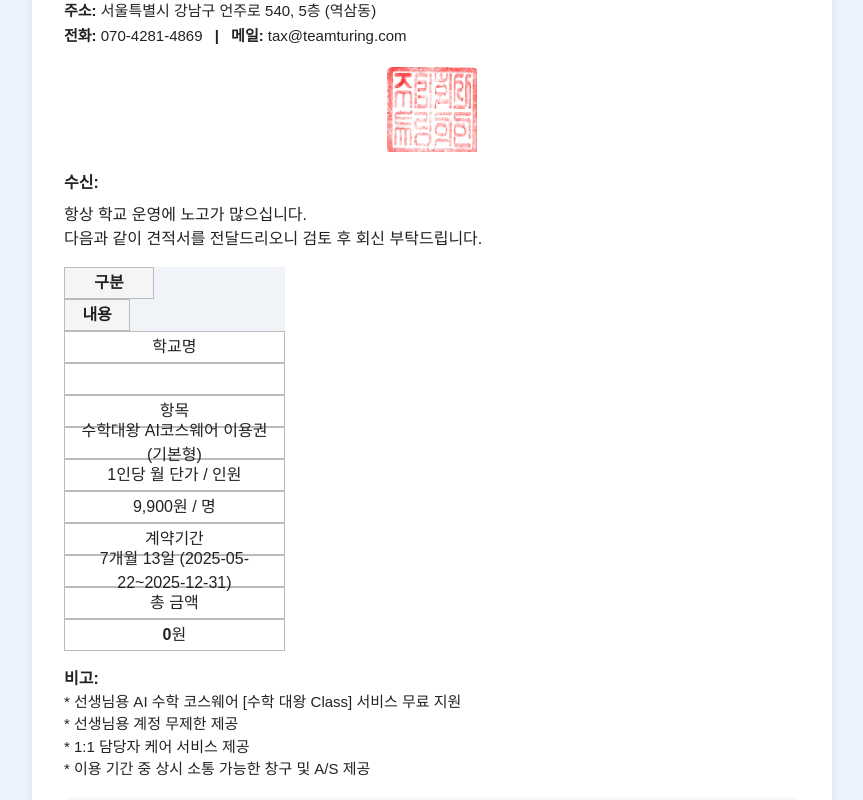
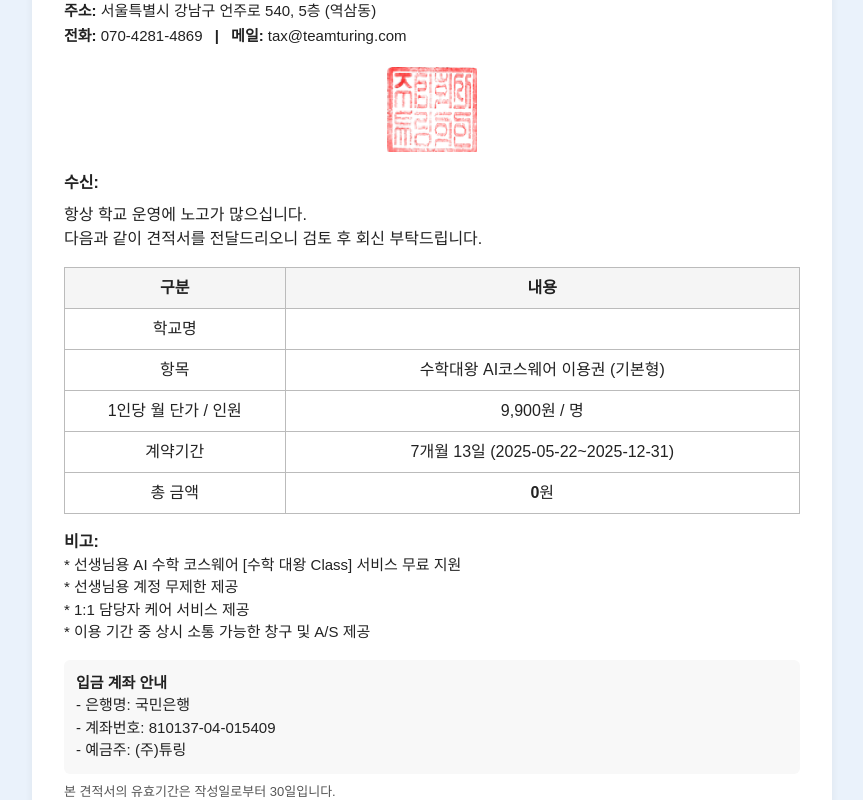
Before and after one commit to gomarygo/quotation-vite, a React (Vite) app: page / in a window 1280 px wide. Both pictures are taken after a click on the button "견적서 미리보기". Shown: the part 318-1118 px from the top of the page, without its empty margins (208-1071 px from the left). Built offline with nearby package versions, Linux system fonts and the light colour scheme.

Commit message:
fix: PC 화면 표 flex 스타일 제거 및 자연스러운 줄바꿈/너비 개선

```diff
--- a/src/components/QuotationPreview.tsx
+++ b/src/components/QuotationPreview.tsx
@@ -218,33 +218,33 @@
           `}
         </style>
         <div style={{ overflowX: 'auto', marginBottom: 16 }}>
-          <table style={{ width: '100%', borderCollapse: 'collapse', fontSize: 'clamp(14px, 3.5vw, 16px)', background: '#fff', tableLayout: 'fixed', minWidth: 500 }}>
+          <table style={{ width: '100%', borderCollapse: 'collapse', fontSize: 'clamp(14px, 3.5vw, 16px)', background: '#fff', tableLayout: 'auto', minWidth: 400 }}>
             <colgroup>
               <col style={{ width: '30%' }} />
               <col style={{ width: '70%' }} />
             </colgroup>
             <thead>
               <tr style={{ background: '#f0f4f8' }}>
-                <th style={{ border: '1px solid #bbb', padding: 8, width: 90, display: 'flex', alignItems: 'center', justifyContent: 'center', textAlign: 'center', height: 32, minHeight: 32 }}>구분</th>
-                <th style={{ border: '1px solid #bbb', padding: 8, display: 'flex', alignItems: 'center', justifyContent: 'center', textAlign: 'center', height: 32, minHeight: 32 }}>내용</th>
+                <th style={{ border: '1px solid #bbb', padding: 8, textAlign: 'center', height: 32, minHeight: 32 }}>구분</th>
+                <th style={{ border: '1px solid #bbb', padding: 8, textAlign: 'center', height: 32, minHeight: 32 }}>내용</th>
               </tr>
             </thead>
             <tbody>
-              <tr><td data-label="구분" style={{ border: '1px solid #bbb', padding: 8, display: 'flex', alignItems: 'center', justifyContent: 'center', textAlign: 'center', height: 32, minHeight: 32 }}>학교명</td><td data-label="내용" style={{ border: '1px solid #bbb', padding: 8, display: 'flex', alignItems: 'center', justifyContent: 'center', textAlign: 'center', height: 32, minHeight: 32 }}>{data.schoolName}</td></tr>
-              <tr><td data-label="구분" style={{ border: '1px solid #bbb', padding: 8, display: 'flex', alignItems: 'center', justifyContent: 'center', textAlign: 'center', height: 32, minHeight: 32 }}>항목</td><td data-label="내용" style={{ border: '1px solid #bbb', padding: 8, display: 'flex', alignItems: 'center', justifyContent: 'center', textAlign: 'center', height: 32, minHeight: 32 }}>{data.itemName} ({data.planType})</td></tr>
+              <tr><td data-label="구분" style={{ border: '1px solid #bbb', padding: 8, textAlign: 'center', height: 32, minHeight: 32 }}>학교명</td><td data-label="내용" style={{ border: '1px solid #bbb', padding: 8, textAlign: 'center', height: 32, minHeight: 32 }}>{data.schoolName}</td></tr>
+              <tr><td data-label="구분" style={{ border: '1px solid #bbb', padding: 8, textAlign: 'center', height: 32, minHeight: 32 }}>항목</td><td data-label="내용" style={{ border: '1px solid #bbb', padding: 8, textAlign: 'center', height: 32, minHeight: 32 }}>{data.itemName} ({data.planType})</td></tr>
               <tr>
-                <td data-label="구분" style={{ border: '1px solid #bbb', padding: 8, display: 'flex', alignItems: 'center', justifyContent: 'center', textAlign: 'center', height: 32, minHeight: 32 }}>1인당 월 단가 / 인원</td>
-                <td data-label="내용" style={{ border: '1px solid #bbb', padding: 8, display: 'flex', alignItems: 'center', justifyContent: 'center', textAlign: 'center', height: 32, minHeight: 32 }}>{data.unitPrice.toLocaleString()}원 / {data.headcount}명</td>
+                <td data-label="구분" style={{ border: '1px solid #bbb', padding: 8, textAlign: 'center', height: 32, minHeight: 32 }}>1인당 월 단가 / 인원</td>
+                <td data-label="내용" style={{ border: '1px solid #bbb', padding: 8, textAlign: 'center', height: 32, minHeight: 32 }}>{data.unitPrice.toLocaleString()}원 / {data.headcount}명</td>
               </tr>
-              <tr><td data-label="구분" style={{ border: '1px solid #bbb', padding: 8, display: 'flex', alignItems: 'center', justifyContent: 'center', textAlign: 'center', height: 32, minHeight: 32 }}>계약기간</td><td data-label="내용" style={{ border: '1px solid #bbb', padding: 8, display: 'flex', alignItems: 'center', justifyContent: 'center', textAlign: 'center', height: 32, minHeight: 32 }}>{months}개월 {days}일 ({data.serviceStart}~{data.serviceEnd})</td></tr>
+              <tr><td data-label="구분" style={{ border: '1px solid #bbb', padding: 8, textAlign: 'center', height: 32, minHeight: 32 }}>계약기간</td><td data-label="내용" style={{ border: '1px solid #bbb', padding: 8, textAlign: 'center', height: 32, minHeight: 32 }}>{months}개월 {days}일 ({data.serviceStart}~{data.serviceEnd})</td></tr>
               <tr>
-                <td data-label="구분" style={{ border: '1px solid #bbb', padding: 8, display: 'flex', alignItems: 'center', justifyContent: 'center', textAlign: 'center', fontWeight: 550, height: 32, minHeight: 32 }}>총 금액</td>
-                <td data-label="내용" style={{ border: '1px solid #bbb', padding: 8, display: 'flex', alignItems: 'center', justifyContent: 'center', textAlign: 'center', fontWeight: 550, height: 32, minHeight: 32 }}>{totalAmount.toLocaleString()}원</td>
+                <td data-label="구분" style={{ border: '1px solid #bbb', padding: 8, textAlign: 'center', fontWeight: 550, height: 32, minHeight: 32 }}>총 금액</td>
+                <td data-label="내용" style={{ border: '1px solid #bbb', padding: 8, textAlign: 'center', fontWeight: 550, height: 32, minHeight: 32 }}>{totalAmount.toLocaleString()}원</td>
               </tr>
               {data.discounts.length > 0 && data.discounts.map((d, i) => (
                 <tr key={i}>
-                  <td data-label="구분" style={{ border: '1px solid #bbb', padding: 8, display: 'flex', alignItems: 'center', justifyContent: 'center', textAlign: 'center', color: 'red', height: 32, minHeight: 32 }}>{d.label}</td>
-                  <td data-label="내용" style={{ border: '1px solid #bbb', padding: 8, color: 'red', display: 'flex', alignItems: 'center', justifyContent: 'center', textAlign: 'center', height: 32, minHeight: 32 }}>
+                  <td data-label="구분" style={{ border: '1px solid #bbb', padding: 8, textAlign: 'center', color: 'red', height: 32, minHeight: 32 }}>{d.label}</td>
+                  <td data-label="내용" style={{ border: '1px solid #bbb', padding: 8, color: 'red', textAlign: 'center', height: 32, minHeight: 32 }}>
                     -{calculateDiscountAmount(d, totalAmount).toLocaleString()}원
                     {d.type === 'percentage' && ` (${d.amount}% 할인)`}
                   </td>
@@ -252,8 +252,8 @@
               ))}
               {data.discounts.length > 0 && (
                 <tr style={{ background: '#f8f8f8' }}>
-                  <td data-label="구분" style={{ border: '1px solid #bbb', padding: 8, fontWeight: 700, display: 'flex', alignItems: 'center', justifyContent: 'center', textAlign: 'center', height: 32, minHeight: 32 }}>최종 견적가</td>
-                  <td data-label="내용" style={{ border: '1px solid #bbb', padding: 8, fontWeight: 700, fontSize: 18, display: 'flex', alignItems: 'center', justifyContent: 'center', textAlign: 'center', color: '#000', height: 32, minHeight: 32 }}>
+                  <td data-label="구분" style={{ border: '1px solid #bbb', padding: 8, fontWeight: 700, textAlign: 'center', height: 32, minHeight: 32 }}>최종 견적가</td>
+                  <td data-label="내용" style={{ border: '1px solid #bbb', padding: 8, fontWeight: 700, fontSize: 18, textAlign: 'center', color: '#000', height: 32, minHeight: 32 }}>
                     {finalAmount.toLocaleString()}원
                     <span style={{ marginLeft: 8, fontSize: 15, color: '#888' }}>({convertToKoreanNumber(Math.round(finalAmount))})</span>
                   </td>
```
